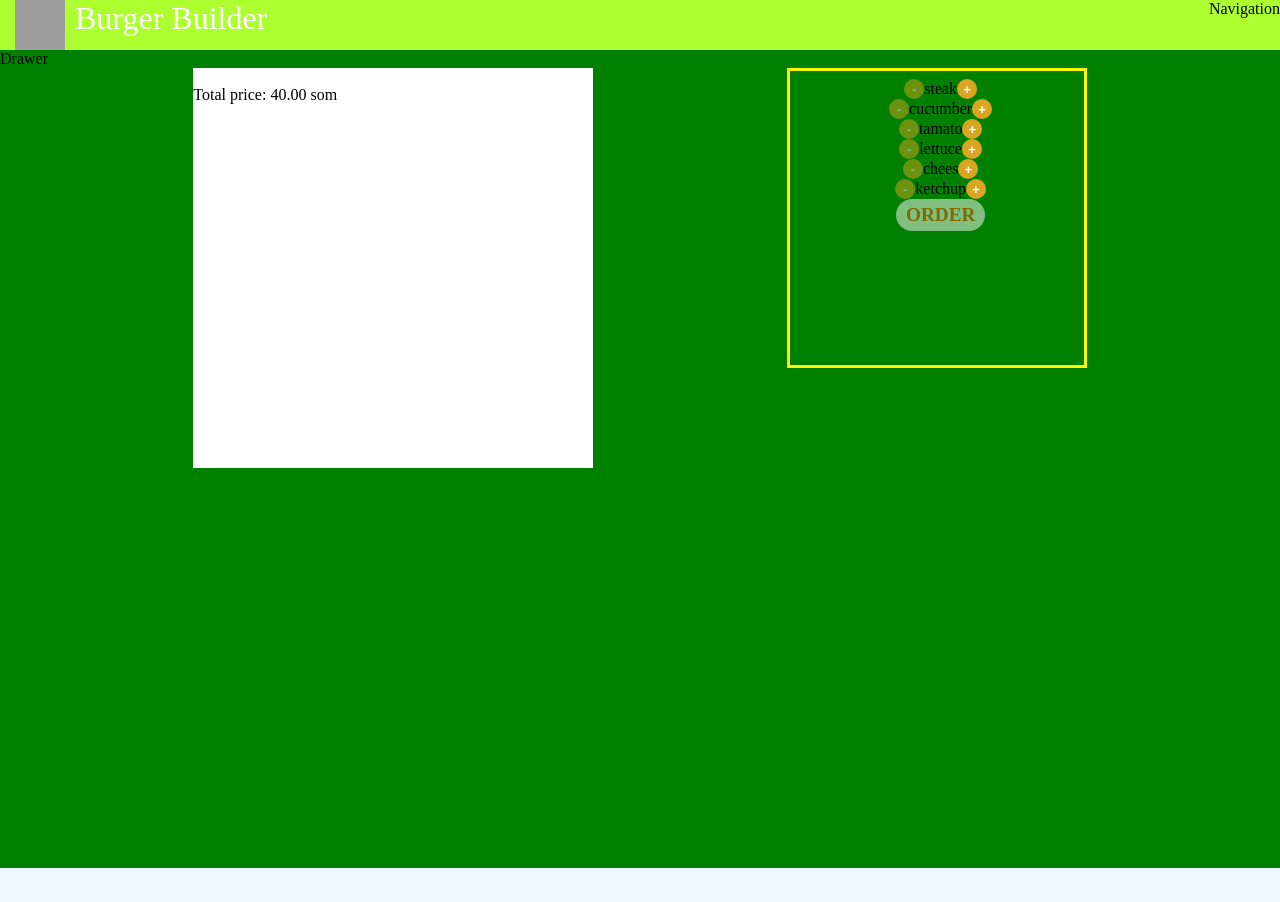
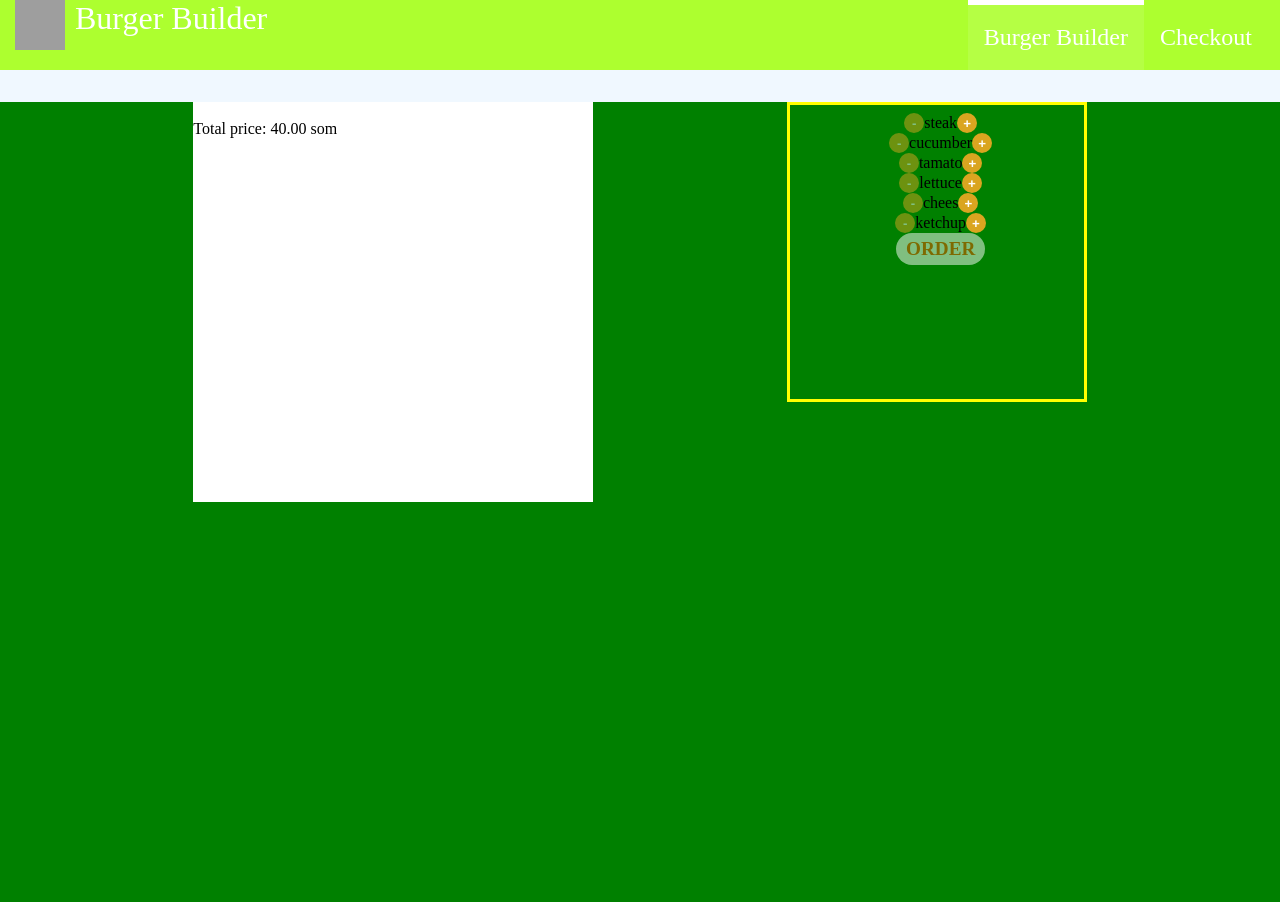
Before and after one commit to Azimbai03/burger-builder, a React (Create React App) app: page / in a window 1280 px wide. Before the commit the page ends 868 px from the top, so only its background shows below. Built offline with nearby package versions, Linux system fonts and the light colour scheme; grey boxes are pictures that could not be loaded.

Commit message:
create file and folder

```diff
--- a/src/components/layout/Drawer/Drawer.js
+++ b/src/components/layout/Drawer/Drawer.js
@@ -1,6 +1,21 @@
 import React from 'react';
 import classes from './Drawer.module.css';
+import Logo from '../../layout/Logo/Logotup';
+import Navigation from '../../layout/Toolbar/Toolbar';
+import Backdrop from '../../UI/Backdrop/Backdrop';
 
-export default () => (
-  <div className={classes.Drawer}>Drawer</div>
-);
+
+      export default ({ toggleDrawer, open }) => {
+  const contentClasses = [classes.content];
+  contentClasses.push(open ? classes.Open : classes.Closed);
+
+  return (
+    <div className={classes.Drawer}>
+      <Backdrop hideCallback={toggleDrawer} show={open} />
+      <div className={contentClasses.join(' ')}>
+        <Logo />
+        <Navigation />
+      </div>
+    </div>
+ );
+}
--- a/src/components/layout/Drawer/Drawer.module.css
+++ b/src/components/layout/Drawer/Drawer.module.css
@@ -0,0 +1,23 @@
+.Drawer.content {
+    width: 260px;
+    height: 100%;
+    background-color: white;
+    position: fixed;
+    z-index: 200;
+    top: 0;
+    left: 0;
+    box-shadow: 0 0 5px rgba(0, 0, 0, .5);
+    transition: transform .3s ease-out;
+  }
+  .Open {
+    transform: translateX(0);
+  }
+  .Closed {
+    transform: translateX(-260px);
+  }
+
+  @media (min-width: 500px) {
+    .Drawer {
+      display: none;
+    }
+  }
--- /dev/null
+++ b/src/components/layout/Drawer/DrawerToggle/DrawerToggle.js
@@ -0,0 +1,12 @@
+import React from 'react';
+import classes from './DrawerToggle.module.css';
+
+
+export default ({ toggleDrawer }) => (
+    <div className={classes.DrawerToggle} onClick={toggleDrawer}>
+
+      <div></div>
+      <div></div>
+      <div></div>
+    </div>
+  );
--- /dev/null
+++ b/src/components/layout/Drawer/DrawerToggle/DrawerToggle.module.css
@@ -0,0 +1,22 @@
+.DrawerToggle {
+    height: 70px;
+    padding: 16px;
+    display: flex;
+    flex-flow: column;
+    justify-content: center;
+    margin-right: .5rem;
+  }
+  .DrawerToggle > div {
+    height: 3px;
+    width: 30px;
+    background-color: white;
+  }
+  .DrawerToggle > div:not(:last-child) {
+    margin-bottom: 5px;
+  }
+
+  @media (min-width: 500px) {
+    .DrawerToggle {
+      display: none;
+    }
+  }
--- a/src/components/layout/Layout.js
+++ b/src/components/layout/Layout.js
@@ -1,12 +1,18 @@
-import React from 'react';
-import Toolbar from "../layout/Toolbar/Toolbar"
-import Drawer from './Drawer/Drawer';
+import React, { useState } from "react";
+
 import classes from './Layout.module.css'
+import Toolbar from "../../components/layout/Toolbar/Toolbar";
+import Drawer from "../../components/layout/Drawer/Drawer";
 
-export default ({ children }) => (
-  <div className={classes.Layout}>
-    <Toolbar />
-    <Drawer />
-    {children}
-  </div>
-);
+export default ({ children }) => {
+  const [drawerOpen, setDrawerOpen] = useState(false);
+
+  function toggleDrawer() {setDrawerOpen(!drawerOpen);}
+  return (
+    <div className={classes.Layout}>
+      <Toolbar toggleDrawer={toggleDrawer} />
+      <Drawer open={drawerOpen} toggleDrawer={toggleDrawer} />
+      <main>{children}</main>
+    </div>
+  );
+};
--- a/src/components/layout/Layout.module.css
+++ b/src/components/layout/Layout.module.css
@@ -1,3 +1,3 @@
-.Layout {
-    background-color:green;
-  }
+.Layout main {
+  padding-top: 2rem;
+}
--- a/src/components/layout/Toolbar/Navigation/Navigation.js
+++ b/src/components/layout/Toolbar/Navigation/Navigation.js
@@ -1,8 +1,10 @@
 import React from 'react';
 import classes from './Navigation.module.css';
+import NavigationItem from './NavigationItem/NavigationItem';
 
 export default () => (
-  <nav className={classes.Navigation}>
-    Navigation
-  </nav>
+  <ul className={classes.Navigation}>
+      <NavigationItem url="/" active>Burger Builder</NavigationItem>
+    <NavigationItem url="/checkout">Checkout</NavigationItem>
+  </ul>
 );
--- a/src/components/layout/Toolbar/Navigation/Navigation.module.css
+++ b/src/components/layout/Toolbar/Navigation/Navigation.module.css
@@ -1,3 +1,15 @@
-.Navigation{
-    float: right;
-}
+.Navigation {
+    list-style-type: none;
+    display: flex;
+
+    flex-direction: column;
+    margin: 10px 0;
+    padding: 0;
+  }
+
+  @media (min-width: 500px) {
+    .Navigation {
+      margin: 0 12px;
+      flex-direction: row;
+    }
+  }
--- /dev/null
+++ b/src/components/layout/Toolbar/Navigation/NavigationItem/NavigationItem.js
@@ -0,0 +1,10 @@
+import React from "react";
+import classes from "./NavigationItem.module.css";
+
+export default ({ children, url, active }) => (
+  <li className={classes.NavigationItem}>
+    <a href={url} className={active ? classes.active : null}>
+      {children}
+    </a>
+  </li>
+);
--- /dev/null
+++ b/src/components/layout/Toolbar/Navigation/NavigationItem/NavigationItem.module.css
@@ -0,0 +1,34 @@
+.NavigationItem a {
+    display: flex;
+    align-items: center;
+    padding: 1rem;
+    height: 70px;
+    height: 50px;
+
+    font-family: 'Nanum Brush Script', cursive;
+    text-decoration: none;
+    color: white;
+    font-size: 1.5rem;
+    border-top: 5px solid transparent;
+    border-left: 5px solid transparent;
+
+    transition: all .2s ease-in-out;
+  }
+  .NavigationItem a:hover {
+    border-top-color: white;
+    border-color: white;
+    background-color: rgba(255, 255, 255, .3);
+  }
+  .NavigationItem .active {
+    border-top-color: white;
+    border-color: white;
+    background-color: rgba(255, 255, 255, .1);
+  }
+
+  @media (min-width: 500px) {
+    .NavigationItem a {
+      height: 70px;
+      border: none;
+      border-top: 5px solid transparent;
+    }
+  }
--- a/src/components/layout/Toolbar/Toolbar.js
+++ b/src/components/layout/Toolbar/Toolbar.js
@@ -1,11 +1,12 @@
 import React from 'react';
 import classes from './Toolbar.module.css';
 import Logotup from "../Logo/Logotup";
-import Navigation from './Navigation/Navigation';
-
-export default () =>  (
+import Navigation from '../../layout/Toolbar/Navigation/Navigation';
+import DrawerToggle from '../Drawer/DrawerToggle/DrawerToggle'
+export default ({toggleDrawer}) =>  (
   <div className={classes.Toolbar}>
    <Logotup/>
-    <Navigation />
+   <nav><Navigation /></nav>
+   <DrawerToggle toggleDrawer={toggleDrawer} />
   </div>
 );
--- a/src/components/layout/Toolbar/Toolbar.module.css
+++ b/src/components/layout/Toolbar/Toolbar.module.css
@@ -4,3 +4,11 @@
 
     background-color: greenyellow;
   }
+  .Toolbar nav {
+    display: none;
+  }
+  @media (min-width: 500px) {
+    .Toolbar nav {
+      display: block;
+    }
+  }
```
